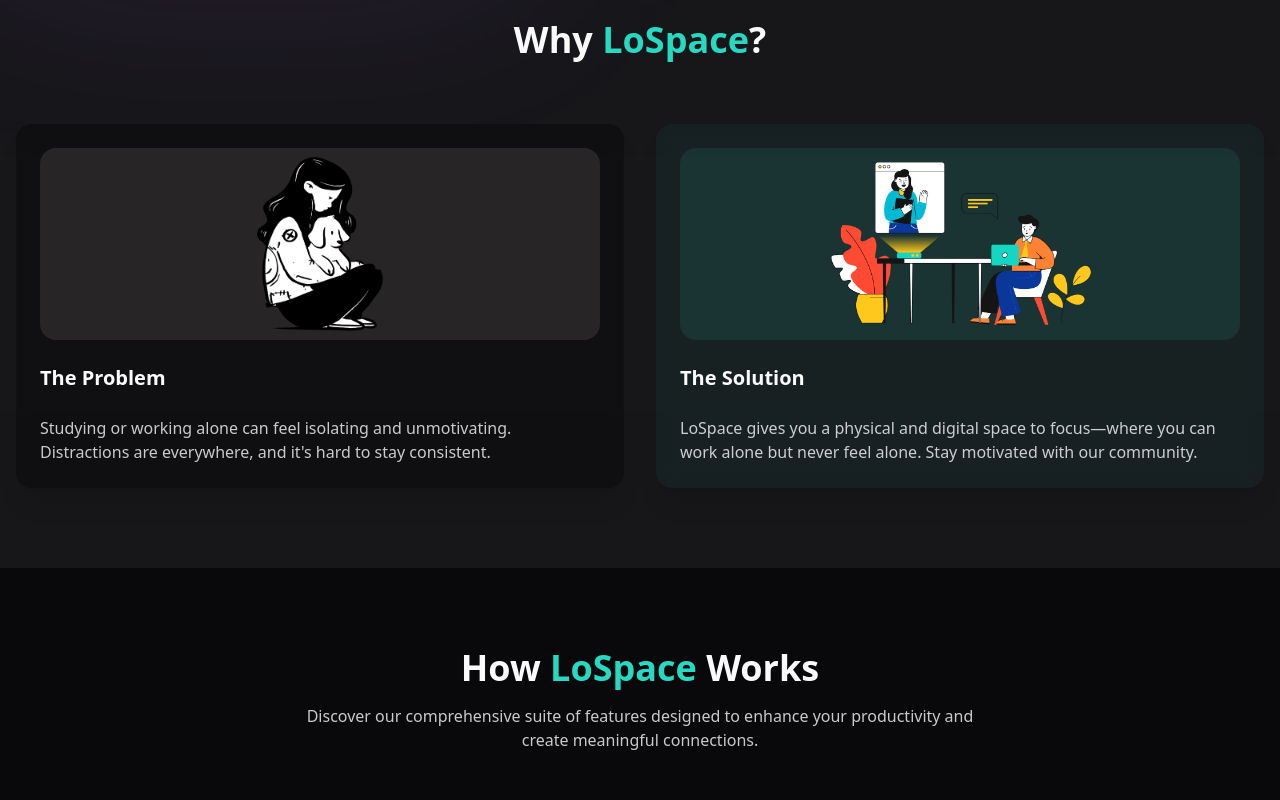
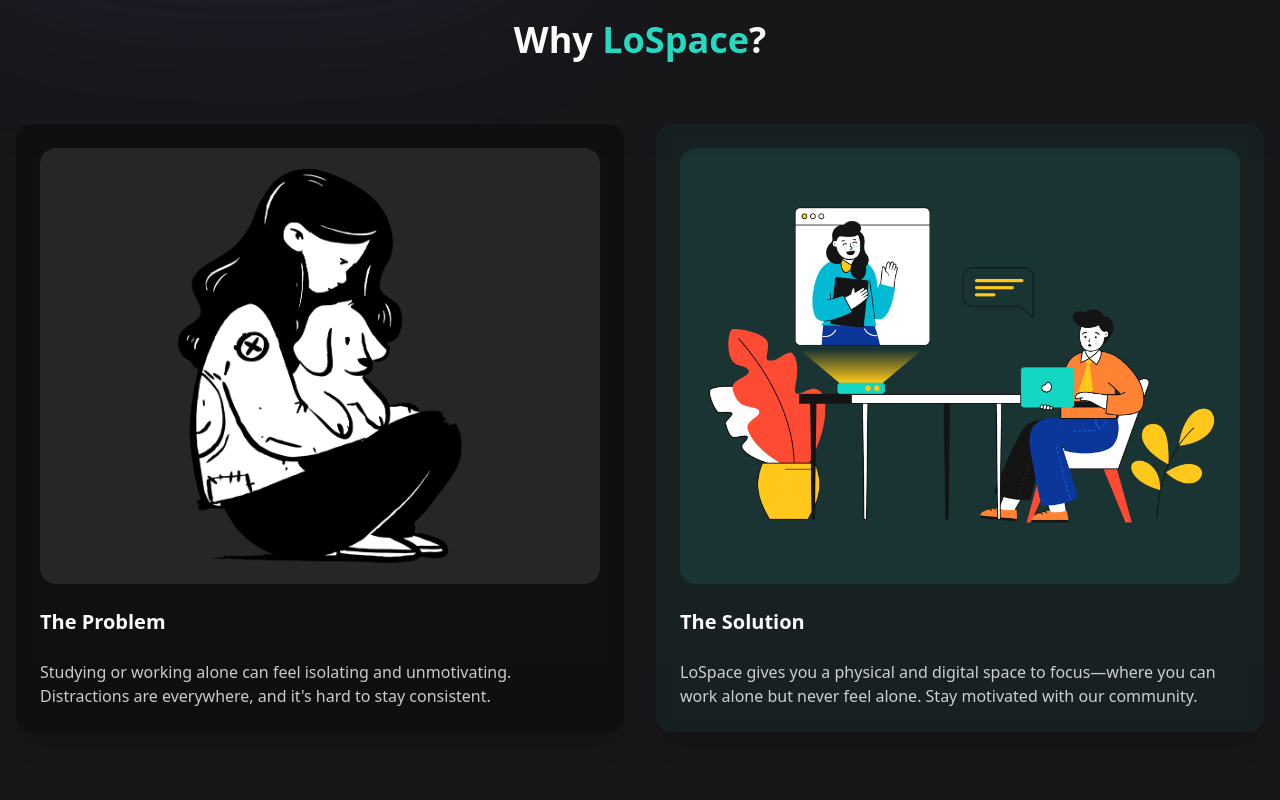
Before and after one commit to oreothebuilder/lospace, a React (Vite) app: page / in a window 1280 px wide. Shown: the part 860-1660 px from the top of the page. Built offline with nearby package versions, Linux system fonts and the light colour scheme; a web font is replaced by a local one.

Commit message:
Refactor: Make divs square
Make the two divs in the `ProblemSolution` component square.  This improves visual consistency.

```diff
--- a/src/components/ProblemSolution.tsx
+++ b/src/components/ProblemSolution.tsx
@@ -1,6 +1,9 @@
+
 import { useEffect, useRef } from "react";
+
 const ProblemSolution = () => {
   const sectionRef = useRef<HTMLDivElement>(null);
+
   useEffect(() => {
     const observer = new IntersectionObserver(entries => {
       entries.forEach(entry => {
@@ -16,15 +19,17 @@ const ProblemSolution = () => {
     }
     return () => observer.disconnect();
   }, []);
-  return <section className="py-20 bg-secondary/50">
+
+  return (
+    <section className="py-20 bg-secondary/50">
       <div ref={sectionRef} className="container mx-auto px-4 reveal">
         <h2 className="text-3xl md:text-4xl font-bold text-center mb-16">
           Why <span className="text-gradient">LoSpace</span>?
         </h2>
 
         <div className="grid md:grid-cols-2 gap-8 items-center">
-          <div className="space-y-6 p-6 rounded-2xl bg-background/50 backdrop-blur shadow-xl">
-            <div className="h-48 rounded-lg bg-red-100/10 flex items-center justify-center overflow-hidden">
+          <div className="aspect-square space-y-6 p-6 rounded-2xl bg-background/50 backdrop-blur shadow-xl flex flex-col">
+            <div className="flex-1 rounded-lg bg-red-100/10 flex items-center justify-center overflow-hidden">
               <img src="/lovable-uploads/fe2d78c8-af57-4832-ac1a-6c3482da6ea8.png" alt="Person feeling isolated" className="w-full h-full object-contain bg-transparent" />
             </div>
             <h3 className="text-xl font-semibold">The Problem</h3>
@@ -34,8 +39,8 @@ const ProblemSolution = () => {
             </p>
           </div>
 
-          <div className="space-y-6 p-6 rounded-2xl bg-primary/5 backdrop-blur shadow-xl">
-            <div className="h-48 rounded-lg bg-primary/10 flex items-center justify-center overflow-hidden">
+          <div className="aspect-square space-y-6 p-6 rounded-2xl bg-primary/5 backdrop-blur shadow-xl flex flex-col">
+            <div className="flex-1 rounded-lg bg-primary/10 flex items-center justify-center overflow-hidden">
               <img alt="People working together" src="/lovable-uploads/09462dc4-c919-4fbf-8a97-c1e97b09350a.png" className="w-full h-full object-contain" />
             </div>
             <h3 className="text-xl font-semibold">The Solution</h3>
@@ -46,6 +51,8 @@ const ProblemSolution = () => {
           </div>
         </div>
       </div>
-    </section>;
+    </section>
+  );
 };
+
 export default ProblemSolution;
```
